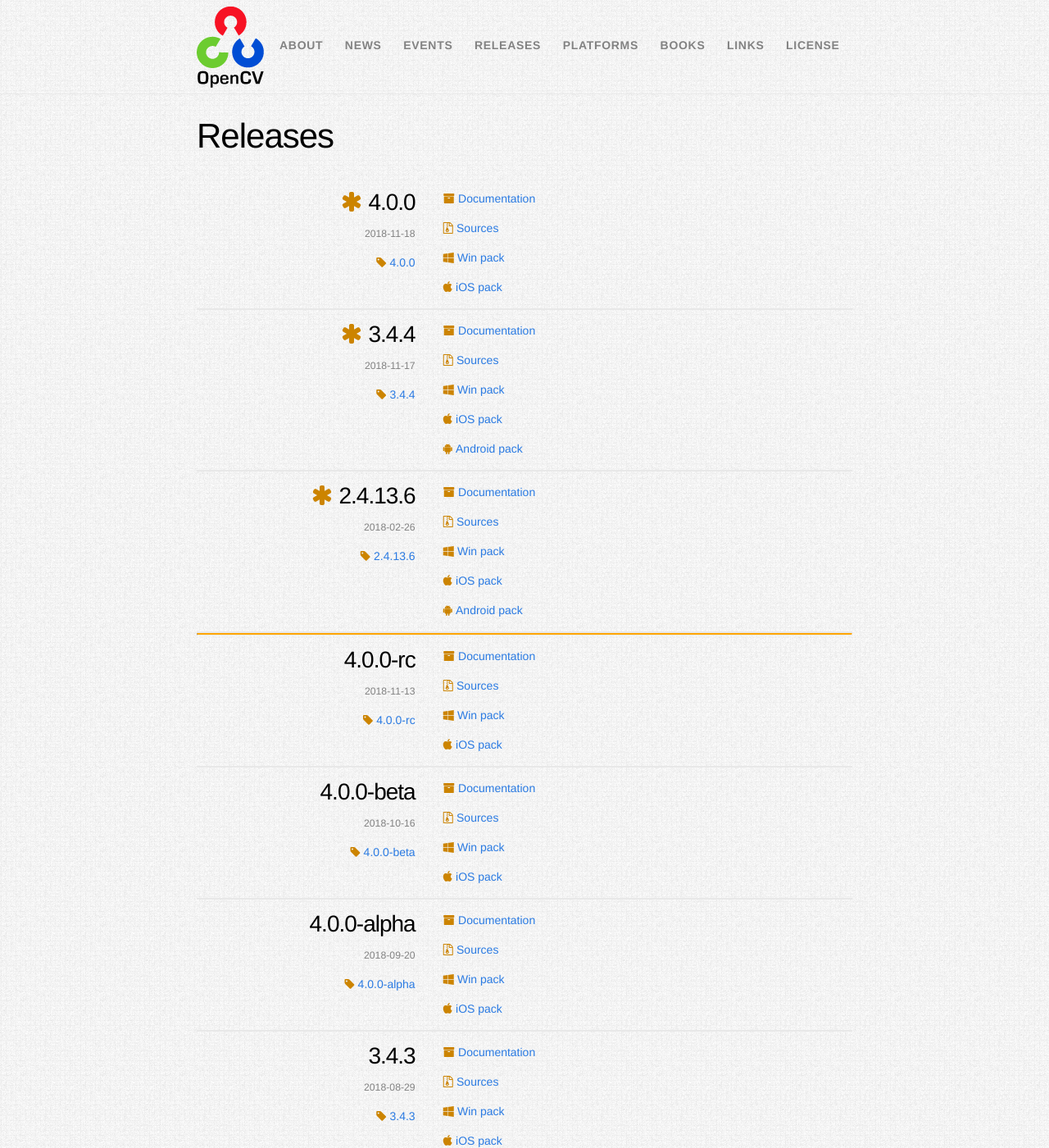
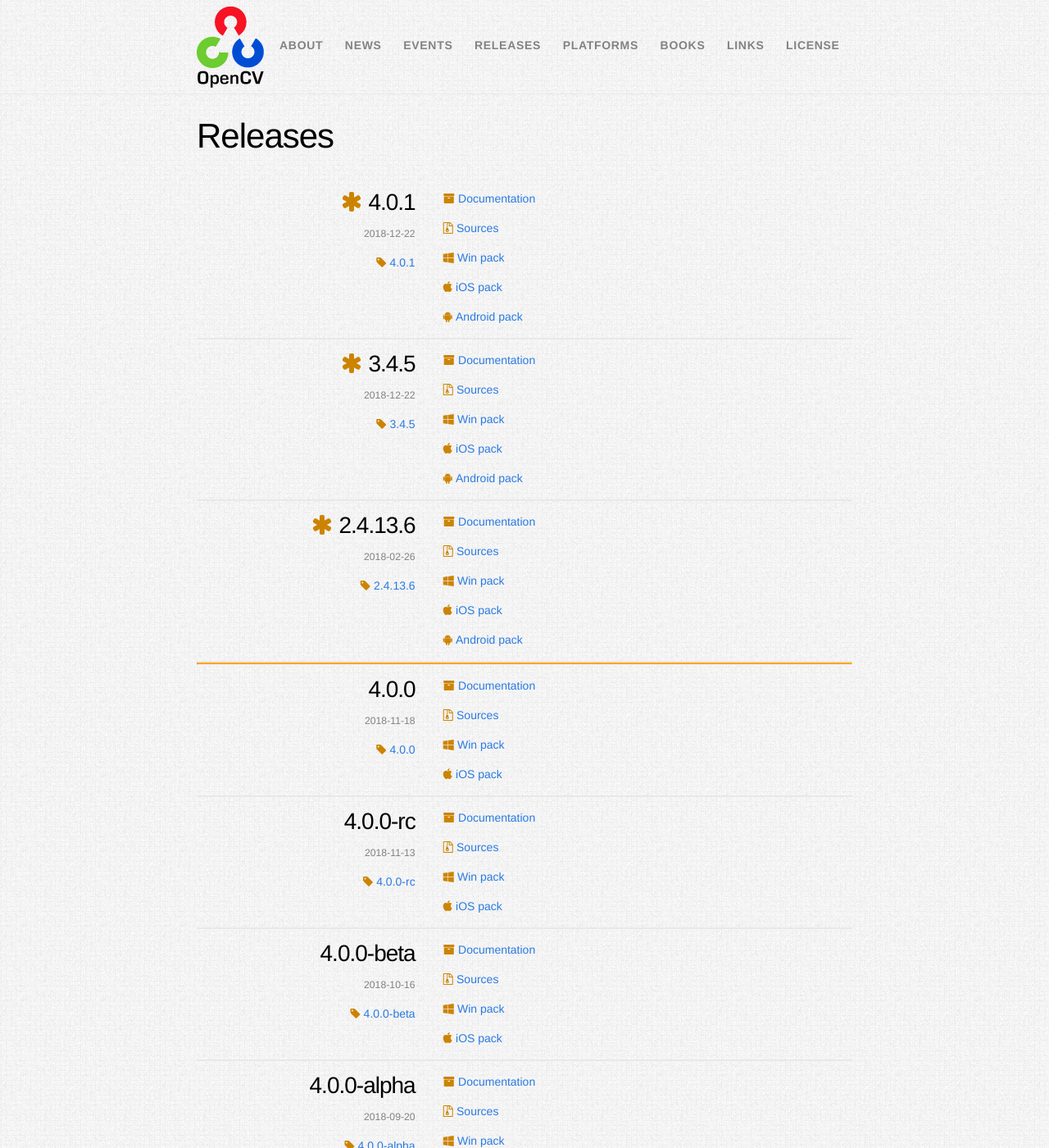
Before and after one commit to opencv-infrastructure/opencv.org, a Jekyll site: the page built from releases.html, in a window 1280 px wide and 1400 px high. Shown: the whole window at 82% size. Built offline with Jekyll 4.4.1, drawn with Linux system fonts in a browser that asks for light colours; some of the changed text lies outside the part shown.

Commit message:
Added new releases

```diff
--- a/_data/releases.yml
+++ b/_data/releases.yml
@@ -565,6 +565,14 @@
     win: https://sourceforge.net/projects/opencvlibrary/files/3.4.4/opencv-3.4.4-vc14_vc15.exe/download
     ios: https://sourceforge.net/projects/opencvlibrary/files/3.4.4/opencv-3.4.4-ios-framework.zip/download
     android: https://sourceforge.net/projects/opencvlibrary/files/3.4.4/opencv-3.4.4-android-sdk.zip/download
+-   version: 3.4.5
+    tag: 3.4.5
+    date: 2018-12-22 14:53:00 +0300
+    doc: http://docs.opencv.org/3.4.5
+    src: https://github.com/opencv/opencv/archive/3.4.5.zip
+    win: https://sourceforge.net/projects/opencvlibrary/files/3.4.5/opencv-3.4.5-vc14_vc15.exe/download
+    ios: https://sourceforge.net/projects/opencvlibrary/files/3.4.5/opencv-3.4.5-ios-framework.zip/download
+    android: https://sourceforge.net/projects/opencvlibrary/files/3.4.5/opencv-3.4.5-android-sdk.zip/download
     latest: true
 -   version: 4.0.0-alpha
     tag: 4.0.0-alpha
@@ -594,4 +602,12 @@
     src: https://github.com/opencv/opencv/archive/4.0.0.zip
     win: https://sourceforge.net/projects/opencvlibrary/files/4.0.0/opencv-4.0.0-vc14_vc15.exe/download
     ios: https://sourceforge.net/projects/opencvlibrary/files/4.0.0/opencv-4.0.0-ios-framework.zip/download
+-   version: 4.0.1
+    tag: 4.0.1
+    date: 2018-12-22 14:53:01 +0300
+    doc: http://docs.opencv.org/4.0.1
+    src: https://github.com/opencv/opencv/archive/4.0.1.zip
+    win: https://sourceforge.net/projects/opencvlibrary/files/4.0.1/opencv-4.0.1-vc14_vc15.exe/download
+    ios: https://sourceforge.net/projects/opencvlibrary/files/4.0.1/opencv-4.0.1-ios-framework.zip/download
+    android: https://sourceforge.net/projects/opencvlibrary/files/4.0.1/opencv-4.0.1-android-sdk.zip/download
     latest: true
```
